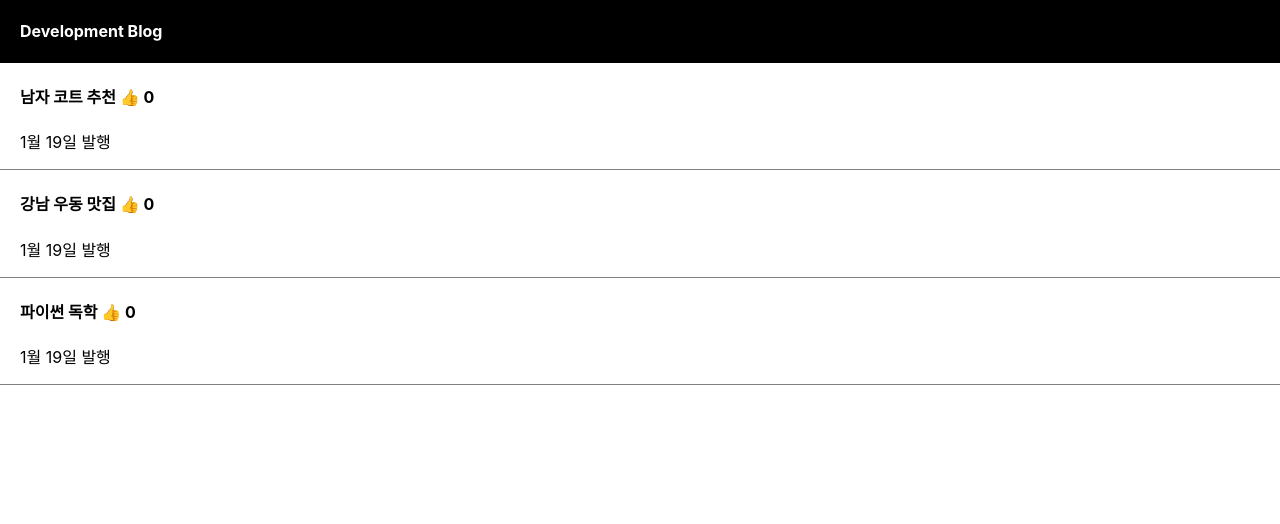
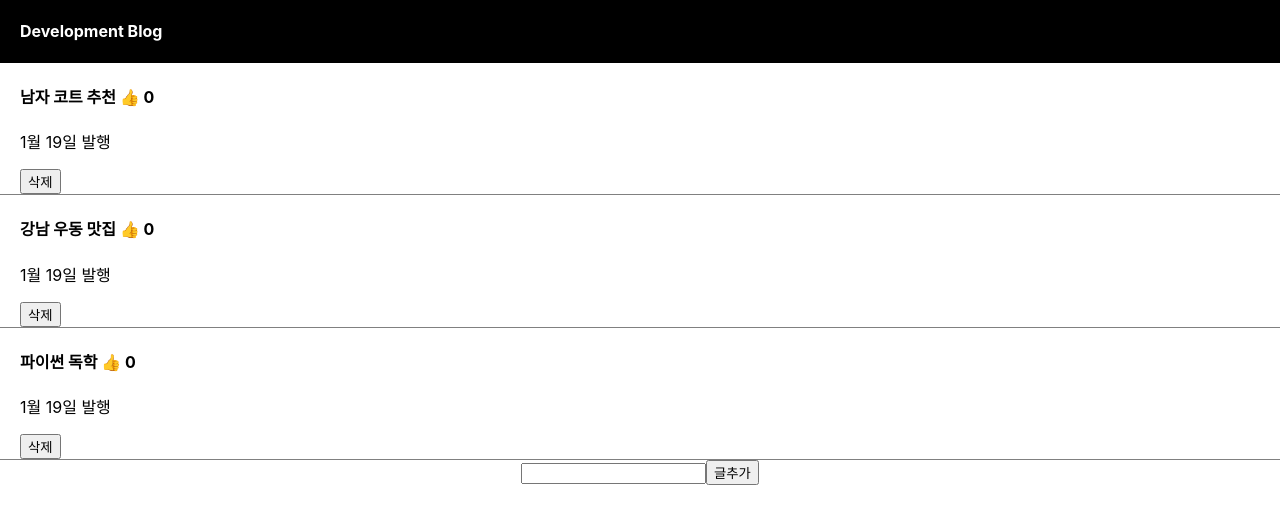
Before and after one commit to chanqun/reactbasic, a React (Create React App) app: page / in a window 1280 px wide. Shown: the top 524 px of the page. Built offline with nearby package versions, Linux system fonts and the light colour scheme.

Commit message:
글 추가 삭제

```diff
--- a/src/App.js
+++ b/src/App.js
@@ -7,6 +7,7 @@ function App() {
     let [likeCount, setLikeCount] = useState([0, 0, 0]);
     let [modal, setModal] = useState(false);
     let [titleIndex, setTitleIndex] = useState(0);
+    let [inputValue, setInputValue] = useState('');
 
     function addLikeCount(index) {
         let copy = [...likeCount];
@@ -29,12 +30,27 @@ function App() {
                             setTitleIndex(index)
                         }}>{postName} <span onClick={addLikeCount}>👍</span> {likeCount[index]} </h4>
                         <p>1월 19일 발행</p>
+                        <button onClick={() => {
+                            let copy = [...postNames];
+                            copy.splice(index, 1);
+                            setPostNames(copy);}
+                        }>삭제</button>
                     </div>
                 })
             }
 
+            <input onChange={(e) => {
+                setInputValue(e.target.value)
+            }}/>
+            <button onClick={() => {
+                let copy = [...postNames];
+                copy.unshift(inputValue);
+                setPostNames(copy);
+            }}>글추가</button>
+
             {
-                modal ? <Modal titleIndex={titleIndex} postNames={postNames} setPostNames={setPostNames} color={"skyblue"}/> : null
+                modal ? <Modal titleIndex={titleIndex} postNames={postNames} setPostNames={setPostNames}
+                               color={"skyblue"}/> : null
             }
         </div>
     );
```
Also changed, not shown: 1 other file (tests, documents, lock files or other folders).
